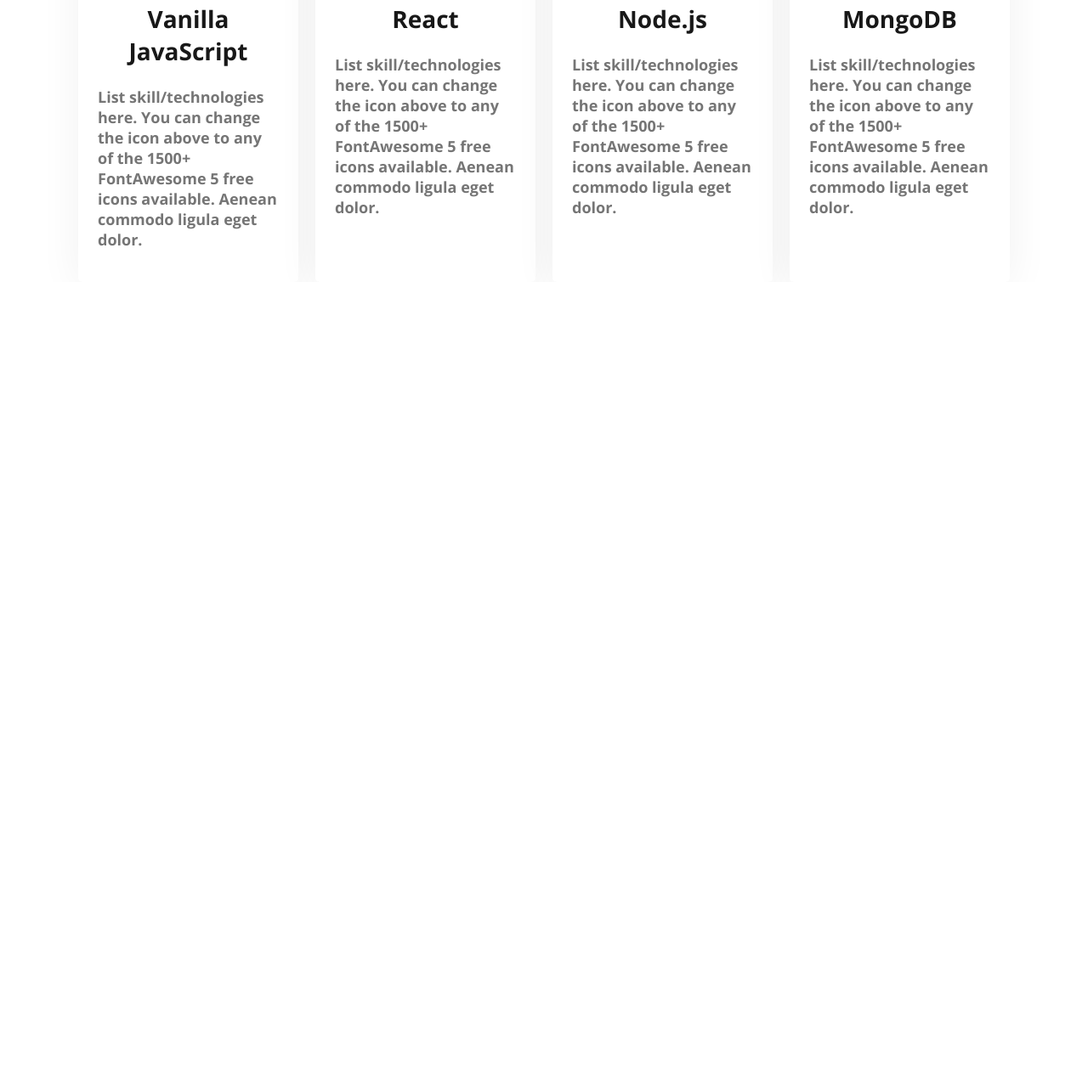
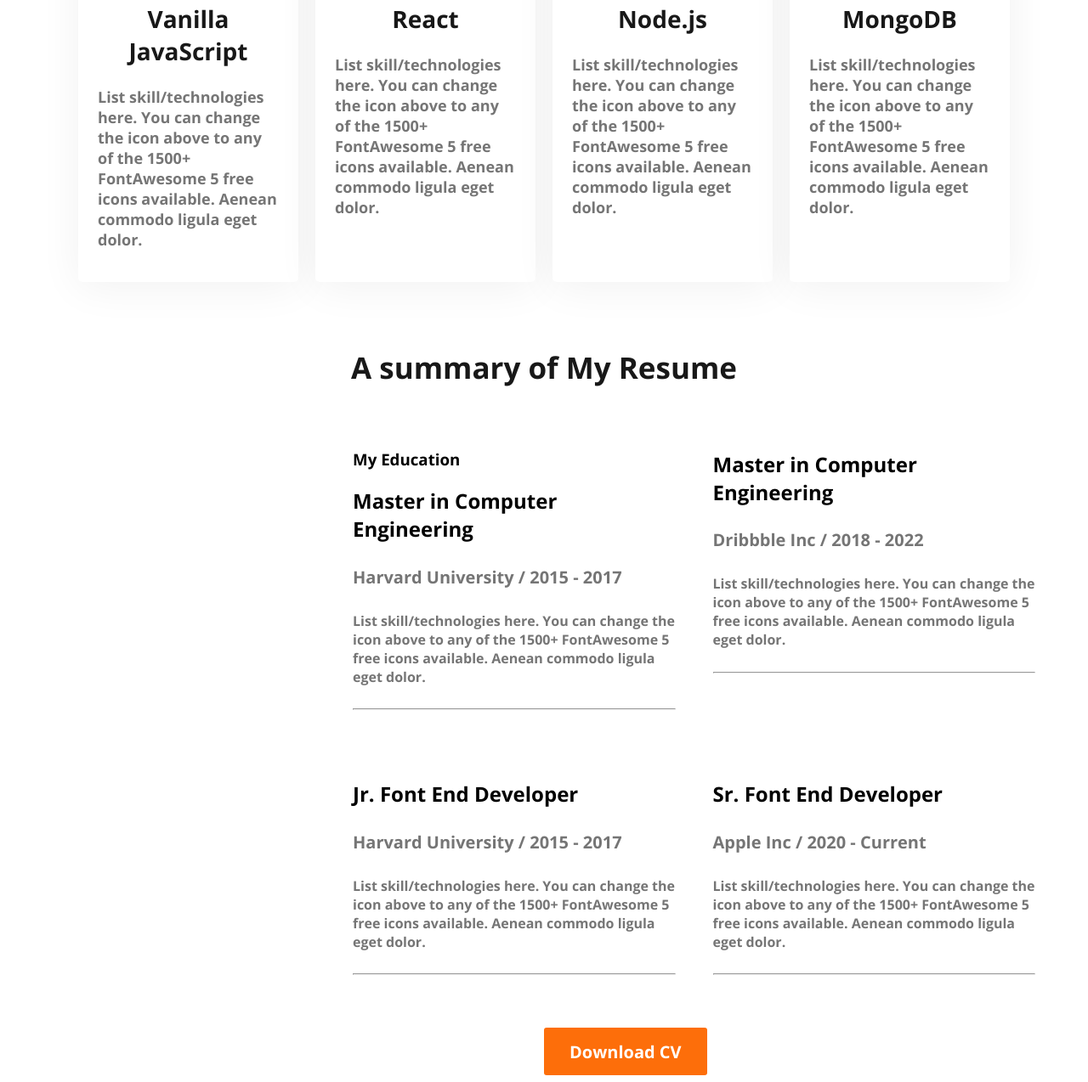
Before and after one commit to hasanemam1717/Emam-porfolio, a plain HTML site: page index.html in a window 1280 px wide. Shown: the part 1924-3198 px from the top of the page at 85% size. Before the commit the page ends 2256 px from the top, so only its background shows below. Drawn offline with nearby package versions, Linux system fonts and the light colour scheme.

Commit message:
added a resume-section

```diff
--- a/index.html
+++ b/index.html
@@ -93,13 +93,91 @@
                 </div>
             </div>
         </section>
+        <h1 class="summary">A summary of My Resume</h1>
+        <section>
+            <section class="my-resume">
+                <div class="resume-clomun">
+                    <div class="resume-clomun-title">
+                        <h3>
+                            My Education
+                        </h3>
+                        <p>
+                            <h2>
+                                Master in Computer Engineering
+                            </h2>
+                        </p>
+                        <h4>
+                            Harvard University / 2015 - 2017
+                        </h4>
+                        <h5>
+                            List skill/technologies here. You can change the icon above
+                            to any of the 1500+ FontAwesome 5 free icons available. Aenean commodo ligula eget dolor.
+                        </h5>
+                        <hr>
+                    </div>
+                </div>
+                <div class="resume-clomun">
+                    <div class="resume-clomun-title">
+
+                        <p>
+                            <h2>
+                                Master in Computer Engineering
+                            </h2>
+                        </p>
+                        <h4>
+                            Dribbble Inc / 2018 - 2022
+                        </h4>
+                        <h5>
+                            List skill/technologies here. You can change the icon above
+                            to any of the 1500+ FontAwesome 5 free icons available. Aenean commodo ligula eget dolor.
+                        </h5>
+                        <hr>
+                    </div>
+                </div>
+            </section>
+            <section class="my-resume">
+                <div class="resume-clomun">
+                    <div class="resume-clomun-title">
+
+                        <p>
+                            <h2>
+                                Jr. Font End Developer
+                            </h2>
+                        </p>
+                        <h4>
+                            Harvard University / 2015 - 2017
+                        </h4>
+                        <h5>
+                            List skill/technologies here. You can change the icon above
+                            to any of the 1500+ FontAwesome 5 free icons available. Aenean commodo ligula eget dolor.
+                        </h5>
+                        <hr>
+                    </div>
+                </div>
+                <div class="resume-clomun">
+                    <div class="resume-clomun-title">
+
+                        <p>
+                            <h2>
+                                Sr. Font End Developer
+                            </h2>
+                        </p>
+                        <h4>
+                            Apple Inc / 2020 - Current
+                        </h4>
+                        <h5>
+                            List skill/technologies here. You can change the icon above
+                            to any of the 1500+ FontAwesome 5 free icons available. Aenean commodo ligula eget dolor.
+                        </h5>
+                        <hr>
+                    </div>
+                </div>
 
 
+        </section>
+        <button  id="btn">Download CV</button></main>
+    <footer>
 
-
-
-    </main>
-    <footer>
 
     </footer>
 </body>
--- a/styles/style.css
+++ b/styles/style.css
@@ -117,3 +117,39 @@
     text-align: left;
     font-size: 18px;
     font-weight: 400;}
+.my-resume{ display: flex;
+    margin: 54px;
+    margin-left: 407px;
+    gap: 44px;
+    }
+.summary{
+    margin-top: 877px;
+    text-align: center;
+    color: #181818;
+    text-align: center;
+    font-size: 35px;
+    font-weight: 700;
+}
+.my-resume h1{}
+.my-resume div{}
+.resume-clomun{}
+.resume-clomun-title{}
+.resume-clomun-title p h2{color:  #474747;
+    font-size: 25px;
+    font-weight: 700;}
+.resume-clomun-title h3{}
+.resume-clomun-title h4{color: #757575;
+    font-size: 20px;
+    font-weight: 600;}
+.resume-clomun-title h5{color: var(--Dark-03, #757575);
+    font-size: 16px;
+    font-weight: 400;}
+ #btn{color: #FFF;
+    font-size: 20px;
+    font-weight: 700;
+    background: #FD6E0A;
+    border: 0;
+    padding: 15px 30px 14px 30px;
+    border-radius: 3px;
+    margin-left: 50%;
+ }
```
